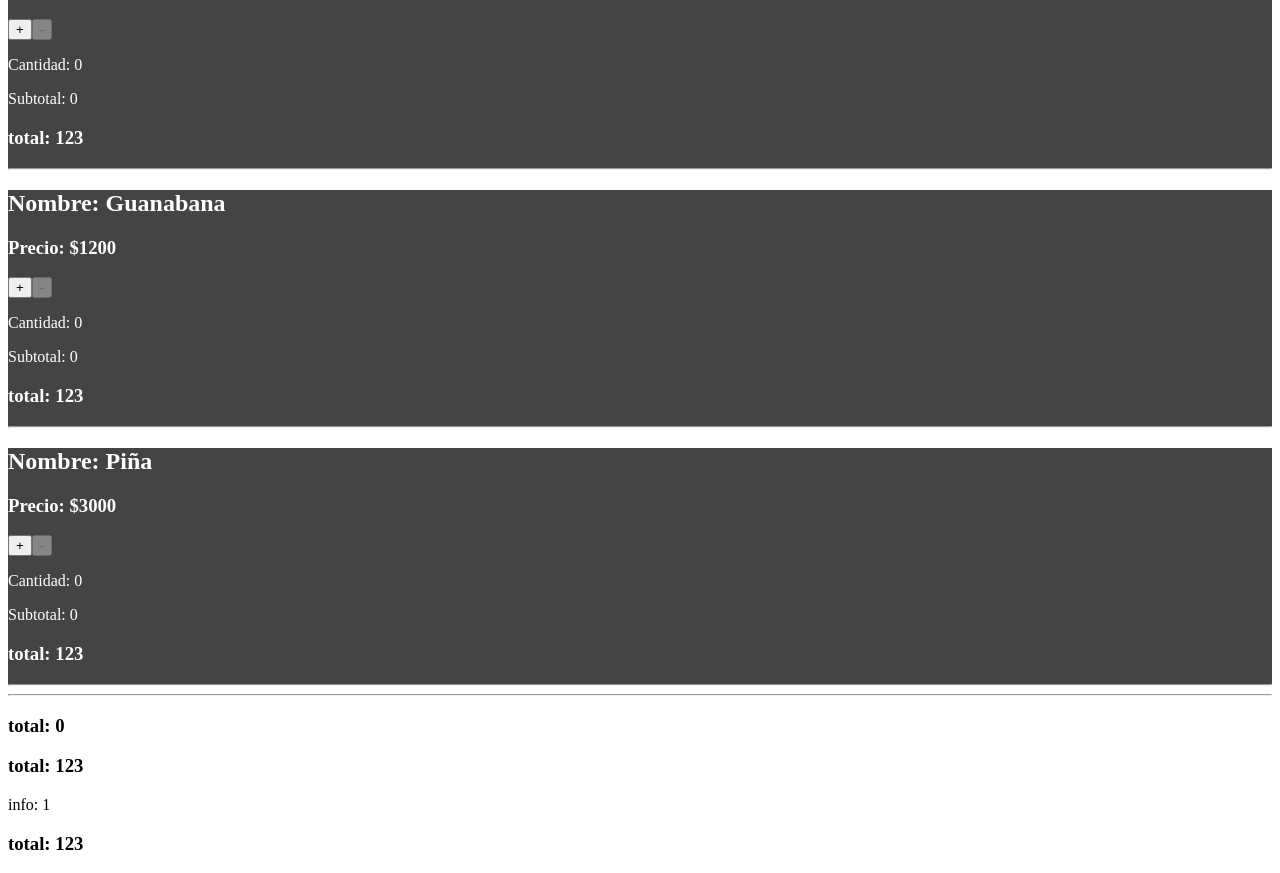
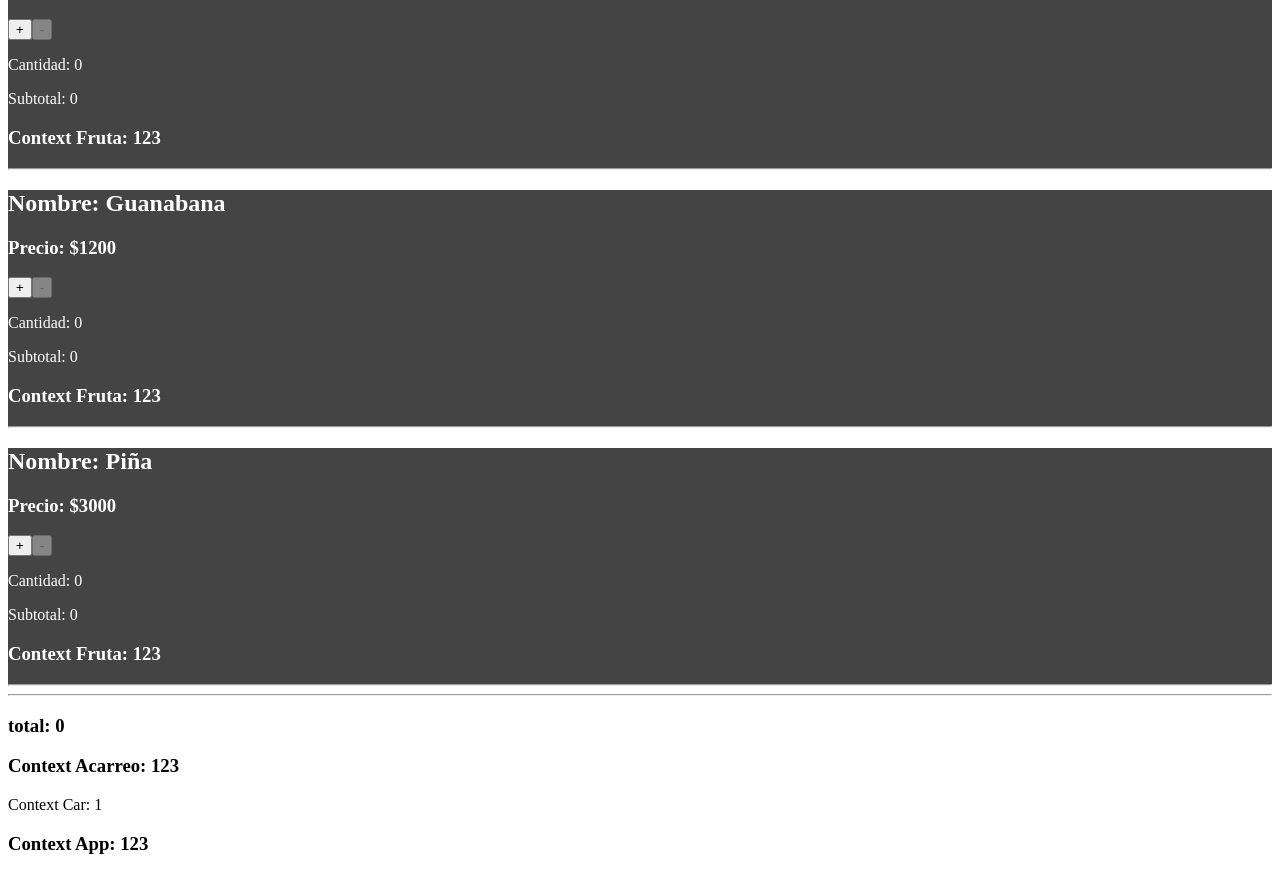
Before and after one commit to gfrieri/Js_react, a React (Vite) app: page / in a window 1280 px wide. Shown: the part 604-1477 px from the top of the page. Built offline with nearby package versions, Linux system fonts and the light colour scheme.

Commit message:
Context Bono 2

```diff
--- a/src/App.jsx
+++ b/src/App.jsx
@@ -19,7 +19,7 @@ const App = () => {
           <Route path="*" element={<h2>404 not found</h2>} />
         </Routes>
       </BrowserRouter>
-      <h3>total: {data}</h3>
+      <h3>Context App: {data}</h3>
     </Datacont.Provider>
   );
 };
--- a/src/components/acarreo/Acarreo.jsx
+++ b/src/components/acarreo/Acarreo.jsx
@@ -7,7 +7,7 @@ export default function Acarreo(props) {
   return (
     <div>
       <h3>total: {total}</h3>
-      <h3>total: {data}</h3>
+      <h3>Context Acarreo: {data}</h3>
     </div>
   );
 }
--- a/src/components/fruta/Fruta.jsx
+++ b/src/components/fruta/Fruta.jsx
@@ -34,7 +34,7 @@ const Fruta = ({ name, price, bus }) => {
 
       <p>Cantidad: {cantidad}</p>
       <p>Subtotal: {price * cantidad}</p>
-      <h3>total: {data}</h3>
+      <h3>Context Fruta: {data}</h3>
 
       <hr />
     </div>
--- a/src/pages/car/car.jsx
+++ b/src/pages/car/car.jsx
@@ -22,7 +22,7 @@ const Car = () => {
       <Fruta name={"Piña"} price={3000} bus={acarreo} />
       <hr />
       <Acarreo total={total} />
-      <div>info: {data[0]}</div>
+      <div>Context Car: {data[0]}</div>
     </>
   );
 };
```
